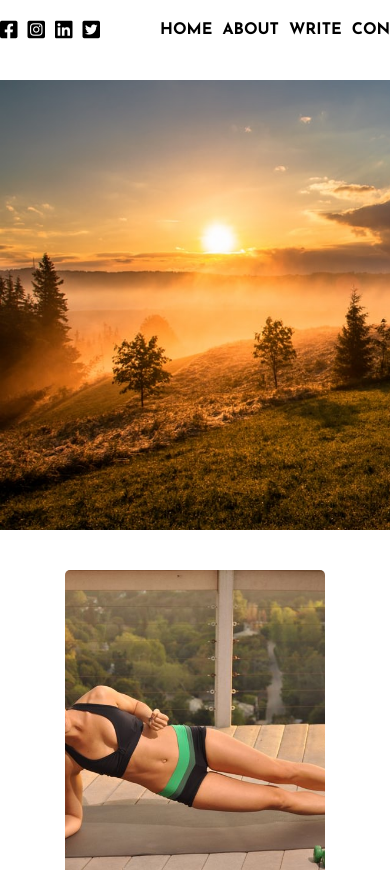
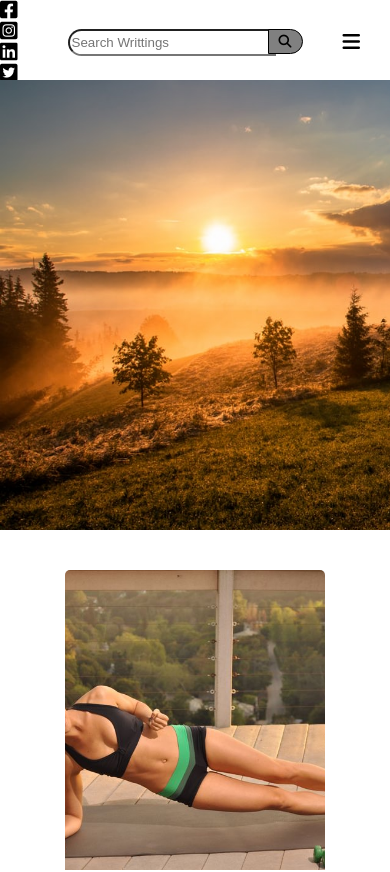
Before and after one commit to kanha638/Bloggy, a React (Create React App) app in the folder frontend/: page / in a window 390 px wide. Shown: the top 872 px of the page. Built offline with nearby package versions, Linux system fonts and the light colour scheme.

Commit message:
Made TopBar Responsive

```diff
--- a/frontend/src/Components/TopBar/TopBar.css
+++ b/frontend/src/Components/TopBar/TopBar.css
@@ -1,15 +1,103 @@
 .TopBar {
+  width: 100%;
+  height: 60px;
+}
+.TopBarBig {
   width: 100%;
   height: 60px;
   position: sticky;
   top: 0;
   background-color: white;
   display: flex;
+  display: none;
   /* flex-wrap: wrap; */
   align-items: center;
   font-family: "Josefin Sans", sans-serif;
   z-index: 999;
 }
+
+.dropdown {
+  position: relative;
+  display: inline-block;
+}
+.TopBarSmall {
+  display: flex;
+  flex-direction: row;
+  align-items: center;
+  font-family: "Josefin Sans", sans-serif;
+}
+.left1 {
+  flex: 3;
+  display: flex;
+  align-items: center;
+  justify-content: center;
+  padding: 20px;
+}
+.TopBarSmall > .search {
+  flex: 6;
+  display: flex;
+  align-items: center;
+  justify-content: center;
+}
+.dropdown {
+  flex: 3;
+  display: flex;
+  justify-content: flex-end;
+  padding: 20px;
+}
+@media only screen and (min-width: 900px) {
+  .TopBarBig {
+    display: flex;
+  }
+  .TopBarSmall {
+    display: none;
+  }
+}
+
+.dropdown-content {
+  display: none;
+  position: absolute;
+  background-color: #f9f9f9;
+  min-width: 160px;
+  box-shadow: 0px 8px 16px 0px rgba(0, 0, 0, 0.2);
+  /* padding: 12px 16px; */
+  padding: 20px;
+  z-index: 1;
+  border: solid 2px black;
+  border-radius: 10px;
+}
+
+.dropdown:hover .dropdown-content {
+  display: flex;
+  flex-direction: column;
+  width: 100%;
+  margin-top: 40px;
+
+  justify-content: space-between;
+}
+.dropdownlist {
+  list-style: none;
+  display: flex;
+  flex-direction: column;
+  /* align-items: center; */
+}
+.dropdownlistitem {
+  height: 50px;
+  margin-top: 10px;
+  font-weight: 700;
+  width: 100%;
+  display: flex;
+  flex-direction: column;
+  justify-content: center;
+  border-radius: 5px;
+  padding: 10px;
+}
+.dropdownlistitem:hover {
+  color: red;
+  background-color: black;
+  cursor: pointer;
+}
+
 .Left {
   flex: 3;
   display: flex;
@@ -52,19 +140,22 @@
   display: flex;
 }
 .searchInput {
-  height: 20px;
+  height: 21px;
   width: 200px;
-  border-radius: 0px;
+  border-radius: 15px 0px 0px 15px;
   margin-left: 20px;
 }
 .searchIcon {
   margin-left: -8px;
-  font-size: 15px;
+  margin-top: -1px;
+  font-size: 13px;
   background-color: grey;
   margin-right: 20px;
   padding: 5px;
   padding-left: 10px;
   padding-right: 10px;
+  border-radius: 0px 15px 15px 0px;
+  border: 1px solid black;
 }
 .userimage {
   height: 40px;
--- a/frontend/src/Components/TopBar/TopBar.jsx
+++ b/frontend/src/Components/TopBar/TopBar.jsx
@@ -6,6 +6,7 @@ import { Link } from "react-router-dom";
 function TopBar() {
   return (
     <div className="TopBar">
+      <div className="TopBarBig">
         <div className="Left">
           <i class="leftIcon fa-brands fa-facebook-square"></i>
           <i class="leftIcon fa-brands fa-instagram-square"></i>
@@ -13,6 +14,7 @@ function TopBar() {
           <i class="leftIcon fa-brands fa-twitter-square"></i>
         </div>
         {/* Center of the NavBar */}
+
         <div className="Center">
           <ul className="List">
             <li className="ListItem">
@@ -58,6 +60,48 @@ function TopBar() {
           </Link>
         </div>
       </div>
+      <div className="TopBarSmall">
+        <div className="Left1">
+          <i class="leftIcon fa-brands fa-facebook-square"></i>
+          <i class="leftIcon fa-brands fa-instagram-square"></i>
+          <i class="leftIcon fa-brands fa-linkedin"></i>
+          <i class="leftIcon fa-brands fa-twitter-square"></i>
+        </div>
+        <div className="search">
+          <input
+            type="text"
+            placeholder="Search Writtings"
+            className="searchInput"
+          />
+          <i class="searchIcon fa-solid fa-magnifying-glass"></i>
+        </div>
+
+        <div class="dropdown">
+          <span>
+            <i class="leftIcon fa-solid fa-bars"></i>
+          </span>
+          <div class="dropdown-content">
+            <ul className="dropdownlist">
+              <Link className="link" to="/">
+                <li className="dropdownlistitem"> HOME</li>
+              </Link>
+
+              <Link className="link" to="/about">
+                <li className="dropdownlistitem">ABOUT</li>
+              </Link>
+
+              <Link className="link" to="/write">
+                <li className="dropdownlistitem"> WRITE</li>
+              </Link>
+
+              <Link className="link" to="/contact">
+                <li className="dropdownlistitem">CONTACT</li>
+              </Link>
+            </ul>
+          </div>
+        </div>
+      </div>
+    </div>
   );
 }
 
```
Also changed, not shown: 2 other files (tests, documents, lock files or other folders). Lines whose indentation alone changed are shown as unchanged.
